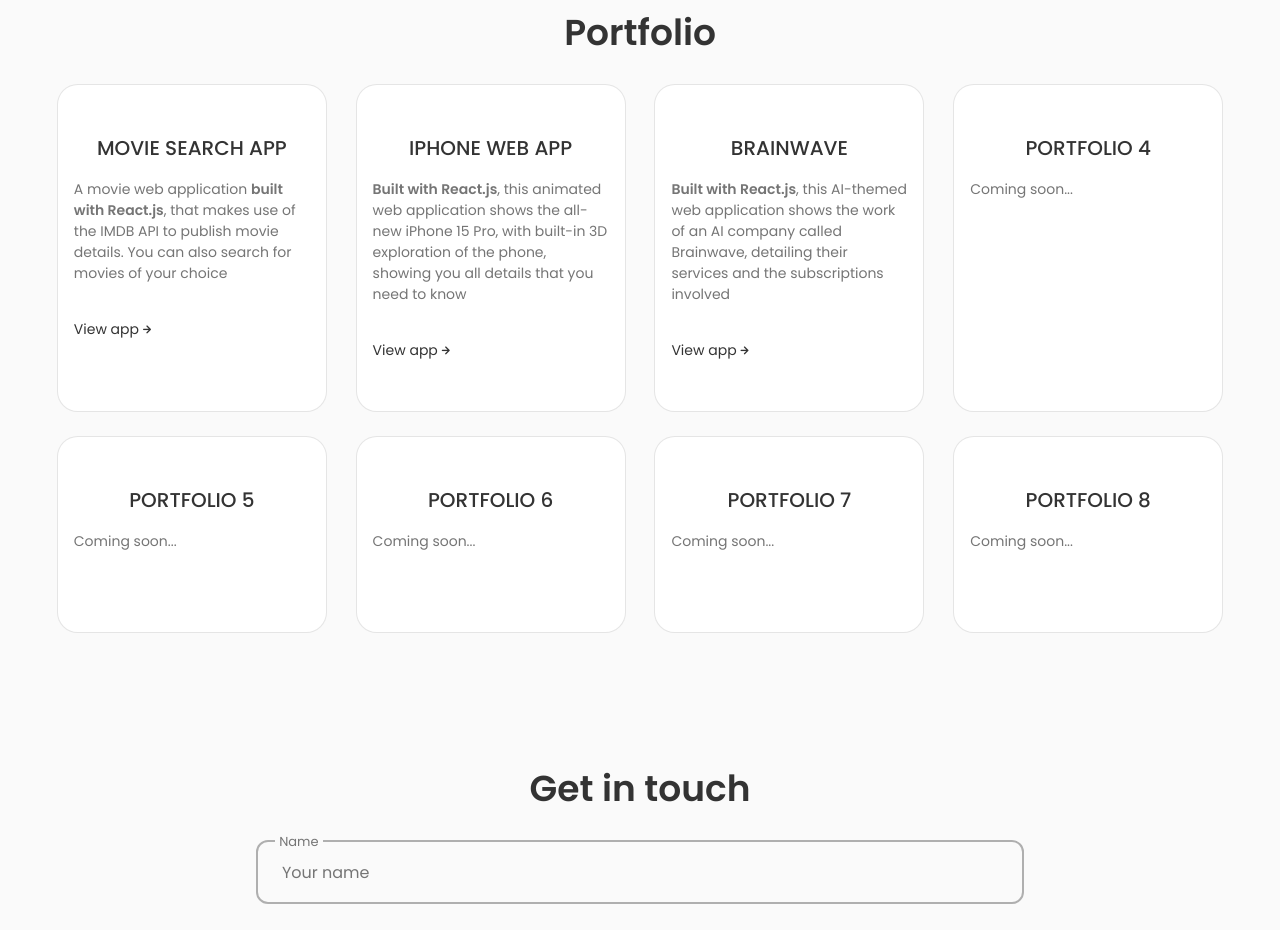
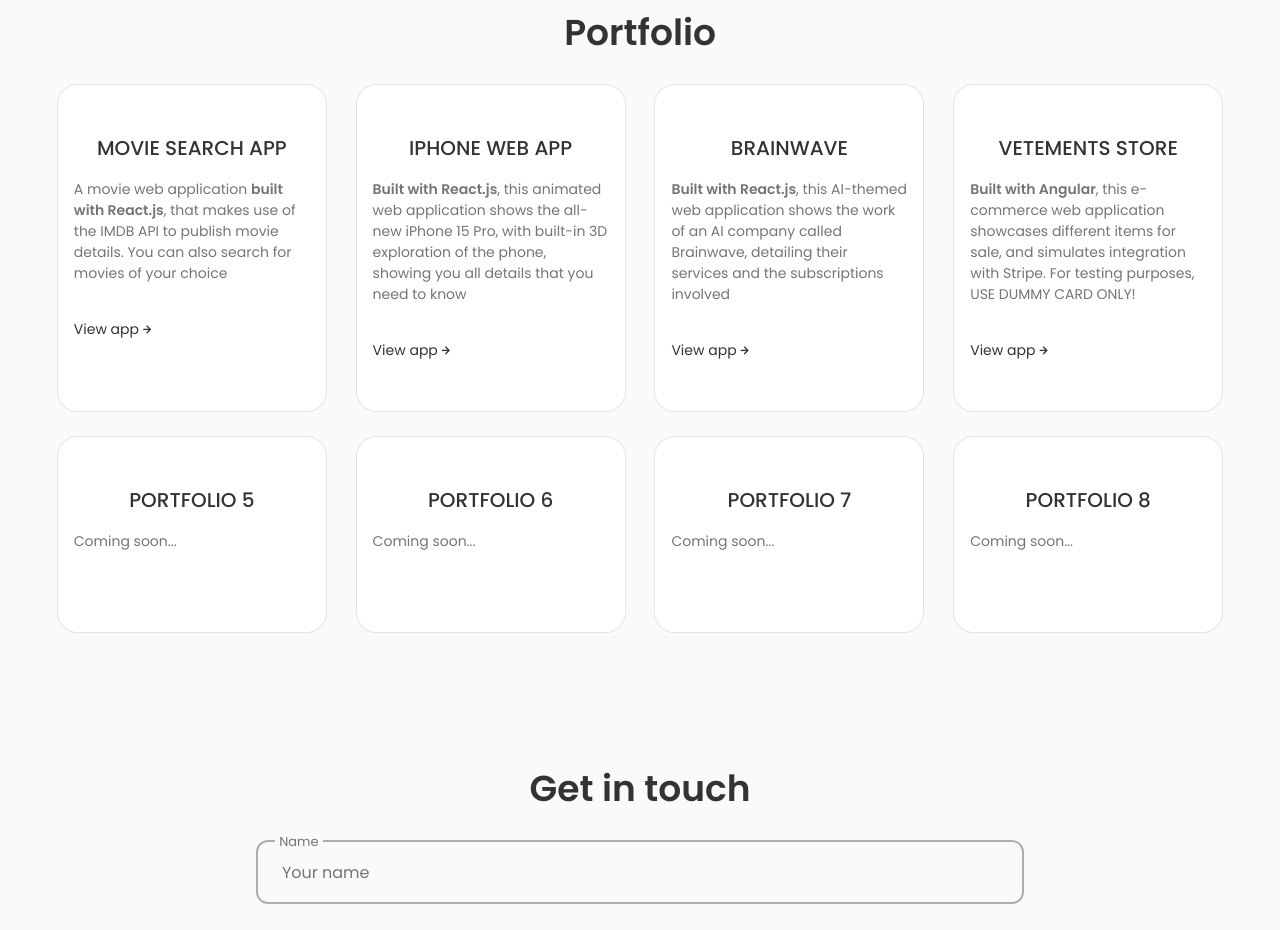
Before and after one commit to Fred-Michael/portfolio-app, a React (Create React App) app: page / in a window 1280 px wide. Shown: the part 1200-2130 px from the top of the page. Built offline with nearby package versions, Linux system fonts and the light colour scheme.

Commit message:
new angular web app

```diff
--- a/src/components/portfolio/Portfolio.jsx
+++ b/src/components/portfolio/Portfolio.jsx
@@ -29,8 +29,10 @@ const Portfolio = () => {
                 </div>
 
                 <div className="services_content">
-                    <h3 className="services_title">PORTFOLIO 4</h3>
-                    <p className="services_modal-description">Coming soon...</p>
+                    <h3 className="services_title">VETEMENTS STORE</h3>
+                    <p className="services_modal-description"><b>Built with Angular</b>, this e-commerce web application showcases different items for sale, and simulates integration with Stripe. For testing purposes, USE DUMMY CARD ONLY!</p>
+
+                    <a href='https://ambitious-dune-06392b30f.5.azurestaticapps.net/' target='_blank' rel='noopener noreferrer' className='services_button'>View app <i className='uil uil-arrow-right services_button-icon'></i></a>
                 </div>
 
                 <div className="services_content">
```
